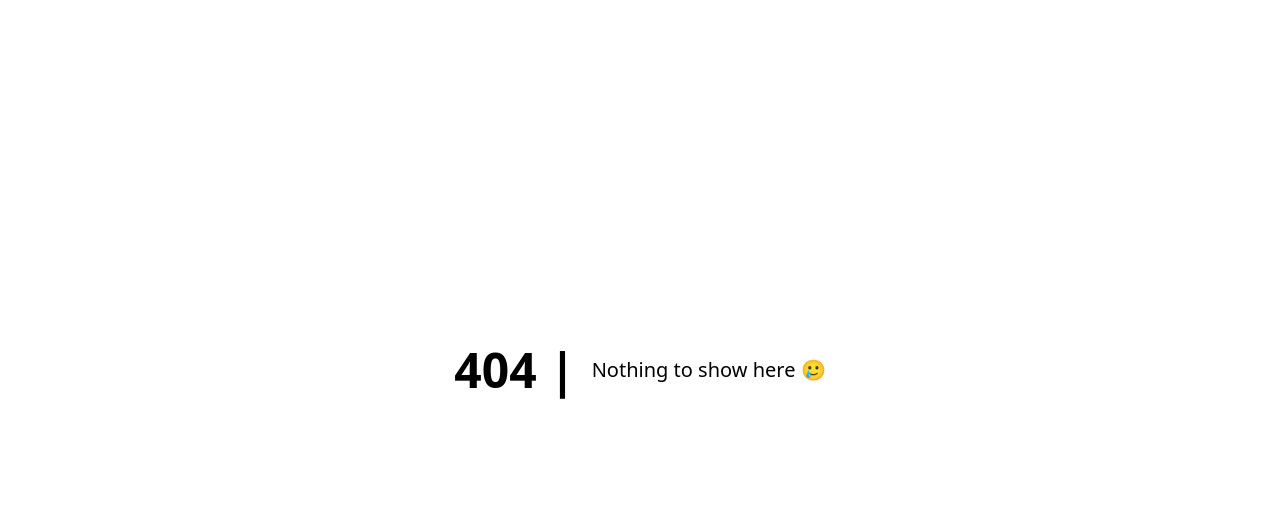
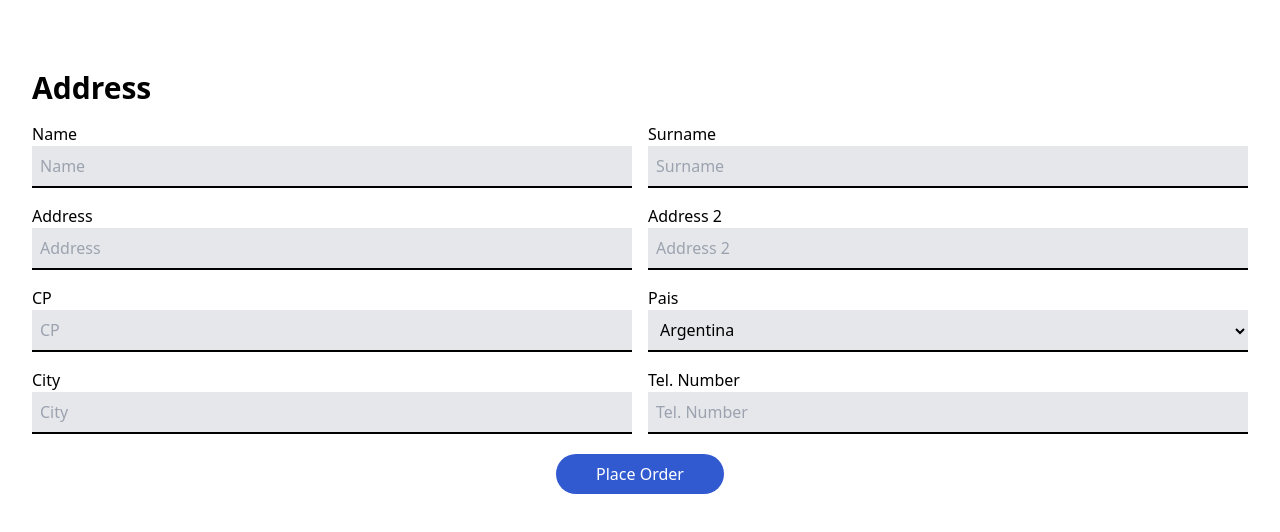
Before and after one commit to Mldamico/volks-shop-next, a Next.js app: page /checkout/address in a window 1280 px wide. Before the commit this address had no page. Shown: the part 664-1196 px from the top of the page. Built offline with nearby package versions, Linux system fonts and the light colour scheme.

Commit message:
Address checkout

```diff
--- /dev/null
+++ b/pages/checkout/address.tsx
@@ -0,0 +1,96 @@
+import React from "react";
+import { ShopLayout } from "../../components/layouts";
+
+const AddressPage = () => {
+  return (
+    <ShopLayout title="Address" pageDescription="Confirm Address">
+      <h1 className="text-3xl font-bold">Address</h1>
+      <div className="grid grid-cols-1 gap-4 mt-4 sm:grid-cols-2">
+        <div>
+          <label htmlFor="name">Name</label>
+          <input
+            id="name"
+            type="text"
+            placeholder="Name"
+            className="w-full p-2 bg-gray-200 border-b-2 border-black outline-none"
+          />
+        </div>
+        <div>
+          <label htmlFor="surname">Surname</label>
+          <input
+            id="surname"
+            type="text"
+            placeholder="Surname"
+            className="w-full p-2 bg-gray-200 border-b-2 border-black outline-none"
+          />
+        </div>
+        <div>
+          <label htmlFor="address">Address</label>
+          <input
+            id="address"
+            type="text"
+            placeholder="Address"
+            className="w-full p-2 bg-gray-200 border-b-2 border-black outline-none"
+          />
+        </div>
+        <div>
+          <label htmlFor="address2">Address 2</label>
+          <input
+            id="address2"
+            type="text"
+            placeholder="Address 2"
+            className="w-full p-2 bg-gray-200 border-b-2 border-black outline-none"
+          />
+        </div>
+        <div>
+          <label htmlFor="cp">CP</label>
+          <input
+            id="cp"
+            type="text"
+            placeholder="CP"
+            className="w-full p-2 bg-gray-200 border-b-2 border-black outline-none"
+          />
+        </div>
+        <div>
+          <label htmlFor="pais">Pais</label>
+          <select
+            name="pais"
+            id="pais"
+            className="w-full p-2 bg-gray-200 border-b-2 border-black outline-none"
+          >
+            <option value="Argentina">Argentina</option>
+            <option value="Brasil">Brasil</option>
+            <option value="Mexico">Mexico</option>
+            <option value="Espańa">Espańa</option>
+          </select>
+        </div>
+        <div>
+          <label htmlFor="city">City</label>
+          <input
+            id="city"
+            type="text"
+            placeholder="City"
+            className="w-full p-2 bg-gray-200 border-b-2 border-black outline-none"
+          />
+        </div>
+        <div>
+          <label htmlFor="tel">Tel. Number</label>
+          <input
+            id="tel"
+            type="text"
+            placeholder="Tel. Number"
+            className="w-full p-2 bg-gray-200 border-b-2 border-black outline-none"
+          />
+        </div>
+      </div>
+
+      <div className="flex justify-center mt-5">
+        <button className="circular-btn bg-[#325AD0] px-10 py-2 text-white">
+          Place Order
+        </button>
+      </div>
+    </ShopLayout>
+  );
+};
+
+export default AddressPage;
```
